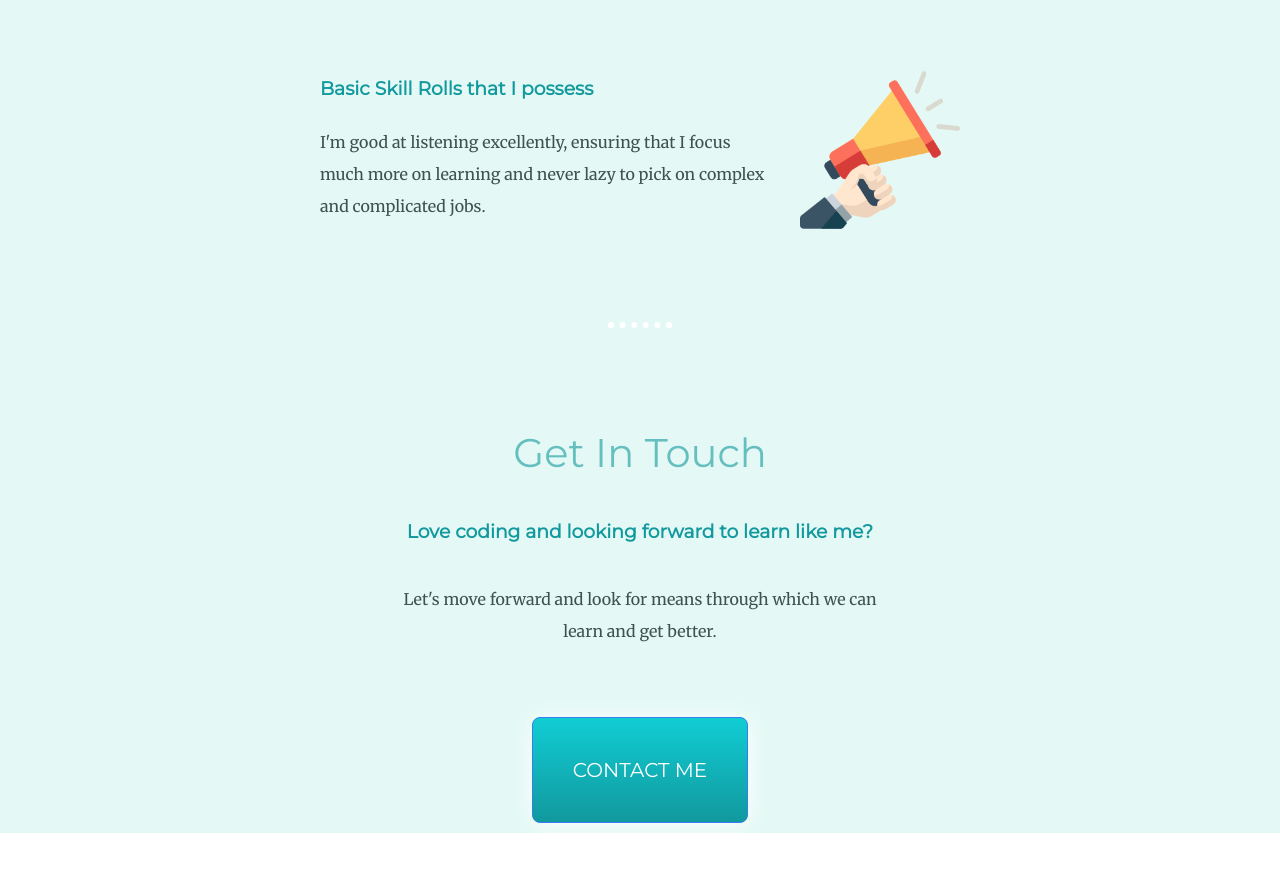
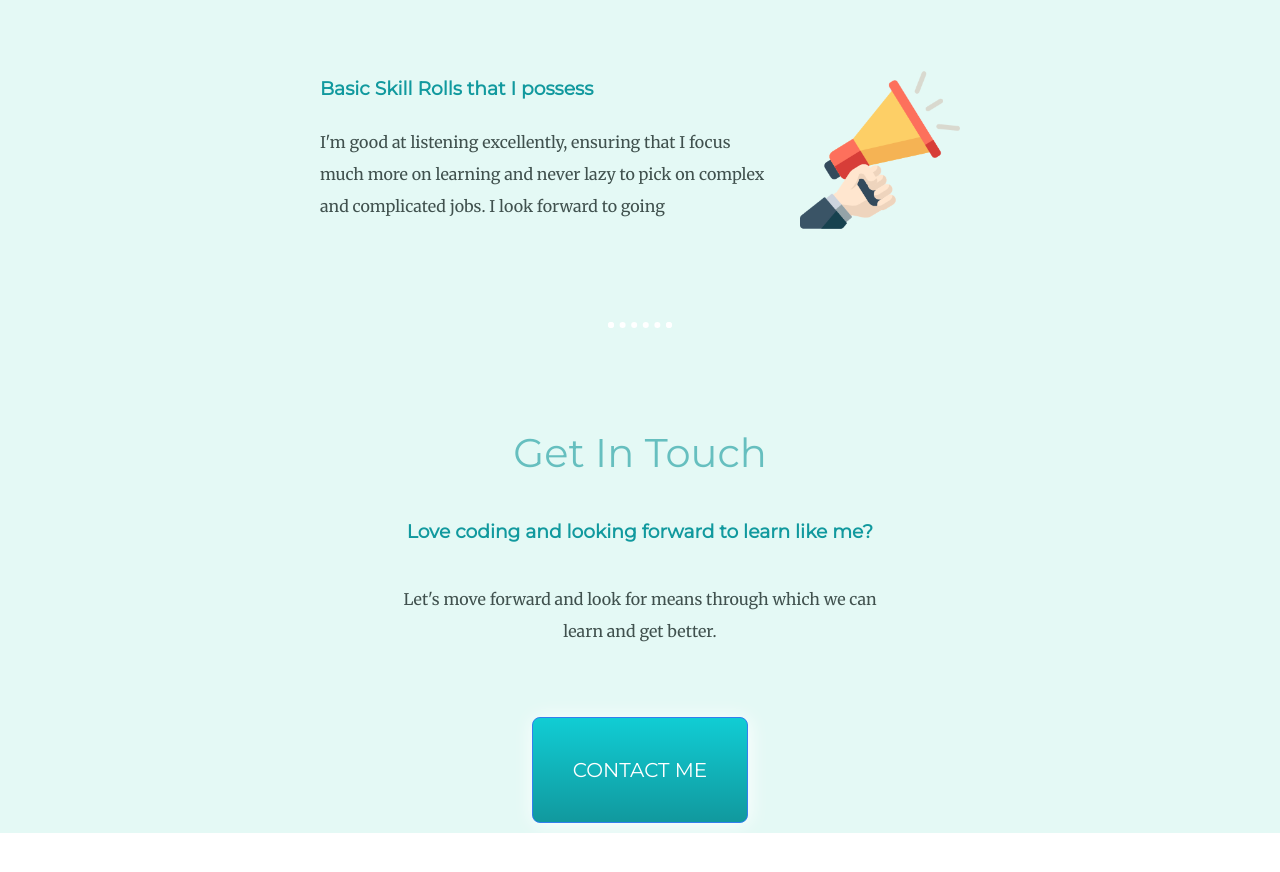
Before and after one commit to DevTimm/MySite, a plain HTML site: page index.html in a window 1280 px wide. Shown: the part 2120-2992 px from the top of the page. Drawn offline with Linux system fonts and the light colour scheme.

Commit message:
second commit

```diff
--- a/index.html
+++ b/index.html
@@ -42,7 +42,7 @@
             <img class="loud-img" src="./Assets/images/loudspeaker (1).png" alt="skill-row's profile picture">
 
             <h3>Basic Skill Rolls that I possess</h3>
-            <p>I'm good at listening excellently, ensuring that I focus much more on learning and never lazy to pick on complex and complicated jobs.</p>
+            <p>I'm good at listening excellently, ensuring that I focus much more on learning and never lazy to pick on complex and complicated jobs. I look forward to going</p>
           </div>
         </div>
         <hr>
```
